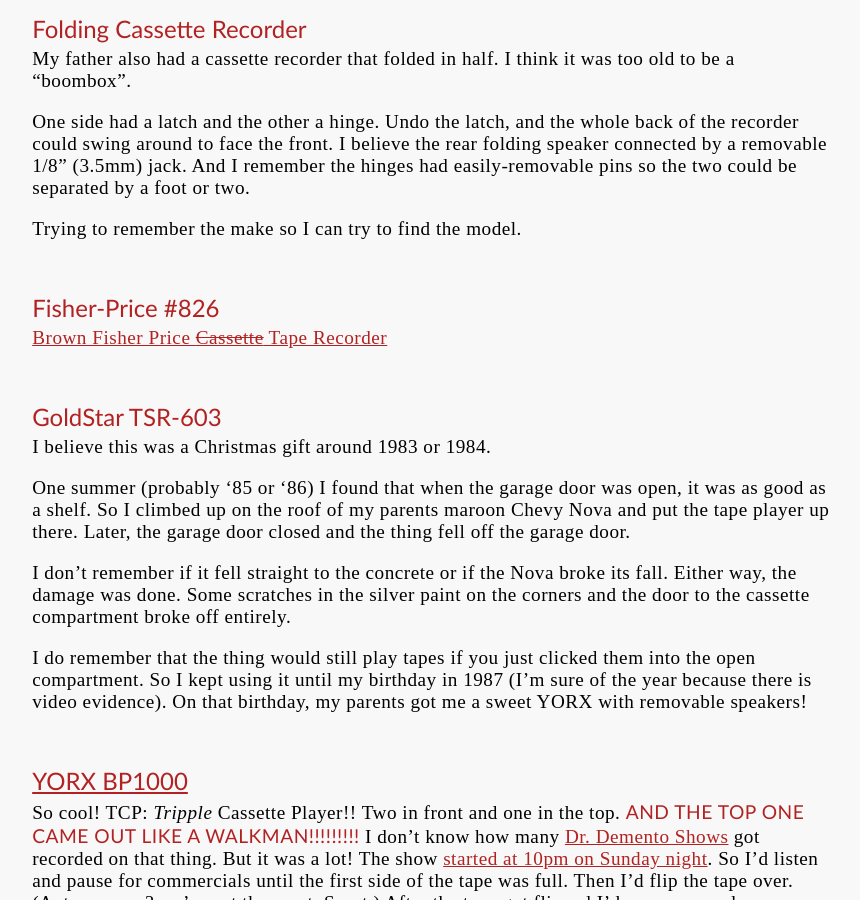
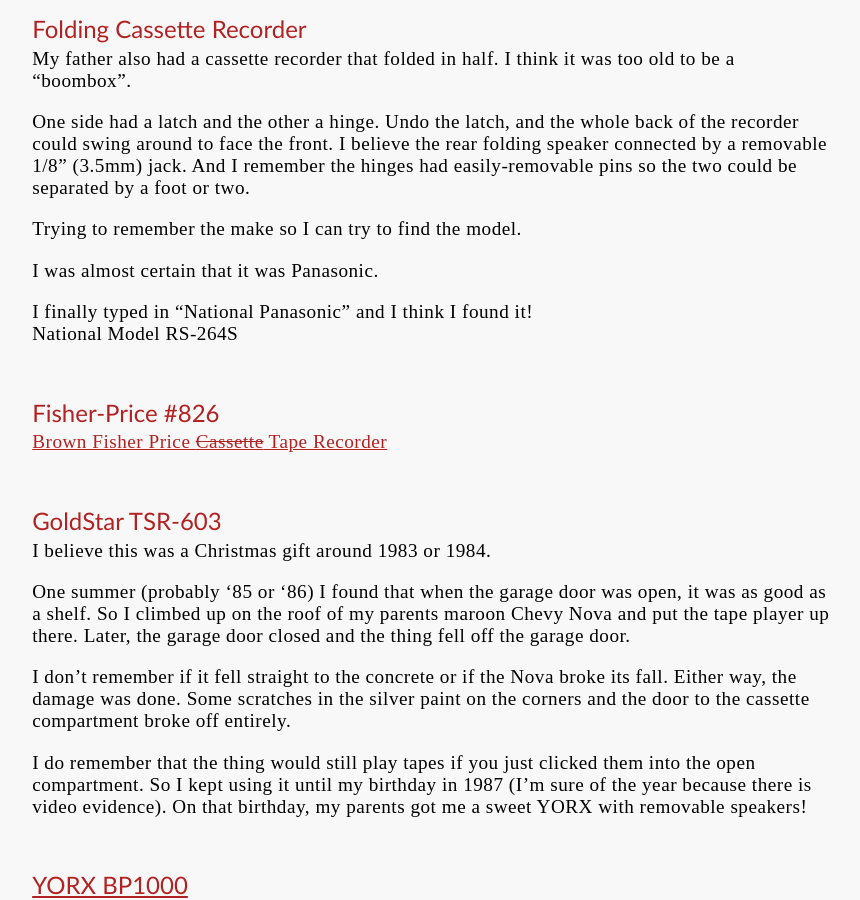
Before and after one commit to n8mob/n8mob.github.io, a Jekyll site: the page built from reference/someModelNumbers.md, in a window 1280 px wide and 900 px high, scrolled down 873 px. Shown: the whole window, without its empty margins (19-879 px from the left). Built offline with Jekyll 4.4.1, drawn with Linux system fonts in a browser that asks for light colours.

Commit message:
A likely model number

```diff
--- a/reference/someModelNumbers.md
+++ b/reference/someModelNumbers.md
@@ -28,6 +28,11 @@
 One side had a latch and the other a hinge. Undo the latch, and the whole back of the recorder could swing around to face the front. I believe the rear folding speaker connected by a removable 1/8" (3.5mm) jack. And I remember the hinges had easily-removable pins so the two could be separated by a foot or two.
 
 Trying to remember the make so I can try to find the model.
+
+I was almost certain that it was Panasonic.
+
+I finally typed in “National Panasonic” and I think I found it!
+National Model RS-264S
 
 ## Fisher-Price #826
 [Brown Fisher Price ~~Cassette~~ Tape Recorder](http://www.thisoldtoy.com/l_fp_set/toy-pages/800-899/826-fisherprictaperecorder.html)
```
